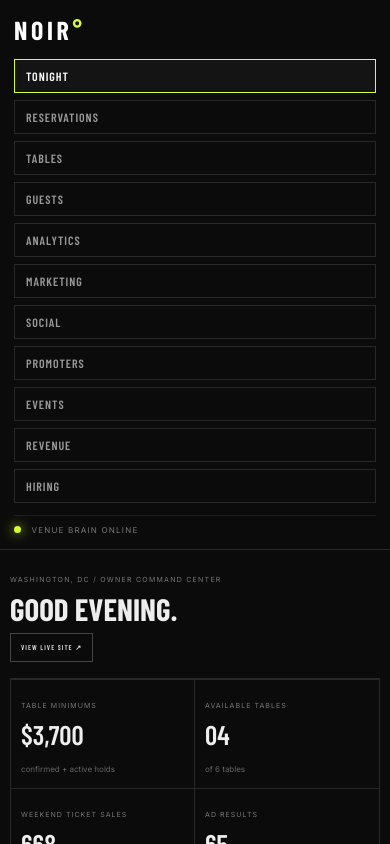
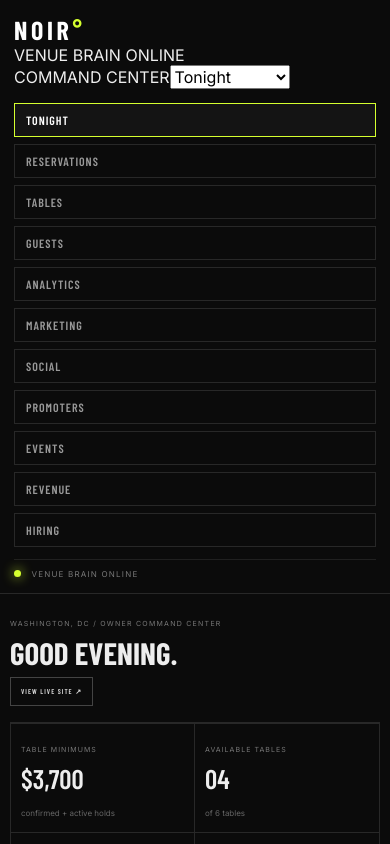
Before and after one commit to web2printusa-dev/bfp-venue-intelligence, a Next.js app: page /dashboard in a window 390 px wide. Shown: the top 844 px of the page. Built offline with nearby package versions, Linux system fonts and the light colour scheme; a web font is replaced by a local one.

Commit message:
Add compact mobile command center navigation

```diff
--- a/app/dashboard/page.tsx
+++ b/app/dashboard/page.tsx
@@ -41,7 +41,7 @@ export default function Dashboard(){
  return <main className="dash">
   <aside className="rail">
    <a href="/" className="dashLogo">{venueConfig.brand.name}<span>°</span></a>
-   <div className="railNav"><b>COMMAND CENTER</b>{nav.map(n=><button key={n} className={view===n?'active':''} onClick={()=>setView(n)}>{n}</button>)}</div>
+   <div className="mobileRailTop"><span><i/> VENUE BRAIN ONLINE</span></div><div className="mobileNav"><label>COMMAND CENTER<select value={view} onChange={e=>setView(e.target.value)}>{nav.map(n=><option key={n} value={n}>{n}</option>)}</select></label></div><div className="railNav"><b>COMMAND CENTER</b>{nav.map(n=><button key={n} className={view===n?'active':''} onClick={()=>setView(n)}>{n}</button>)}</div>
    <div className="connections"><span>{venueConfig.operations.crmLabel}</span><span>{venueConfig.operations.adsLabel}</span><span>{venueConfig.operations.socialLabel}</span></div>
    <div className="system"><i/> VENUE BRAIN ONLINE</div>
   </aside>
```
